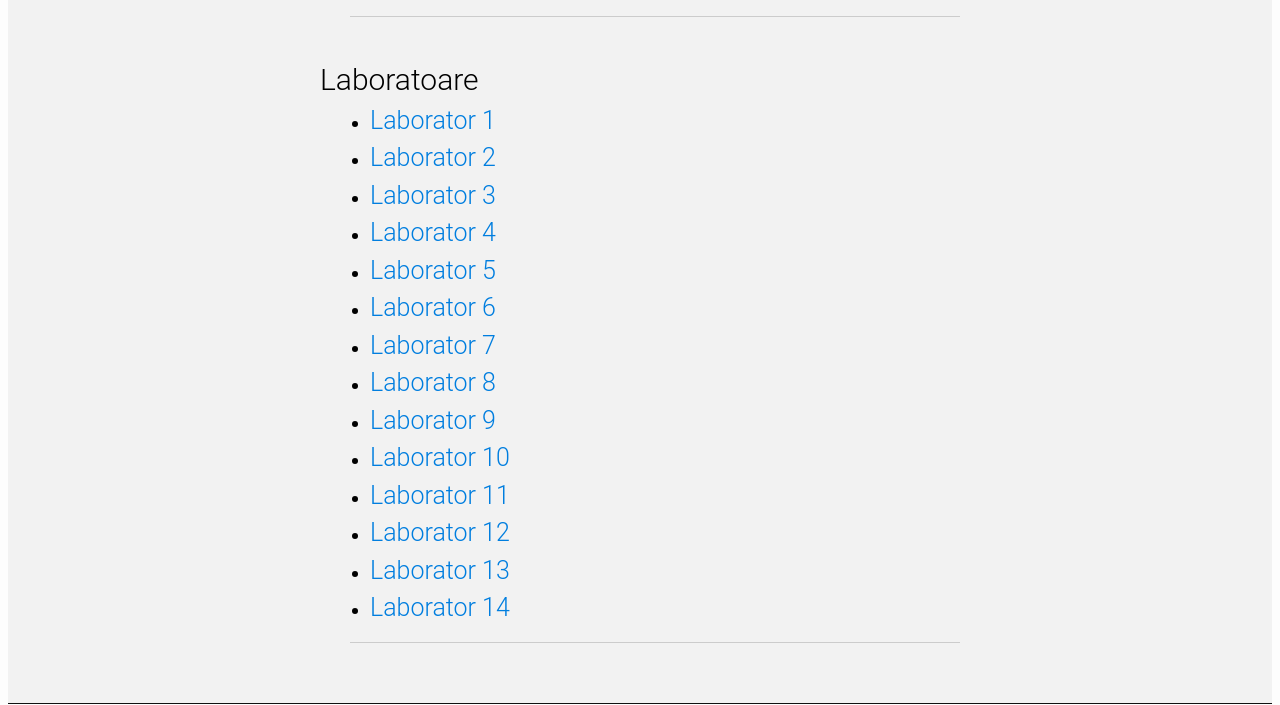
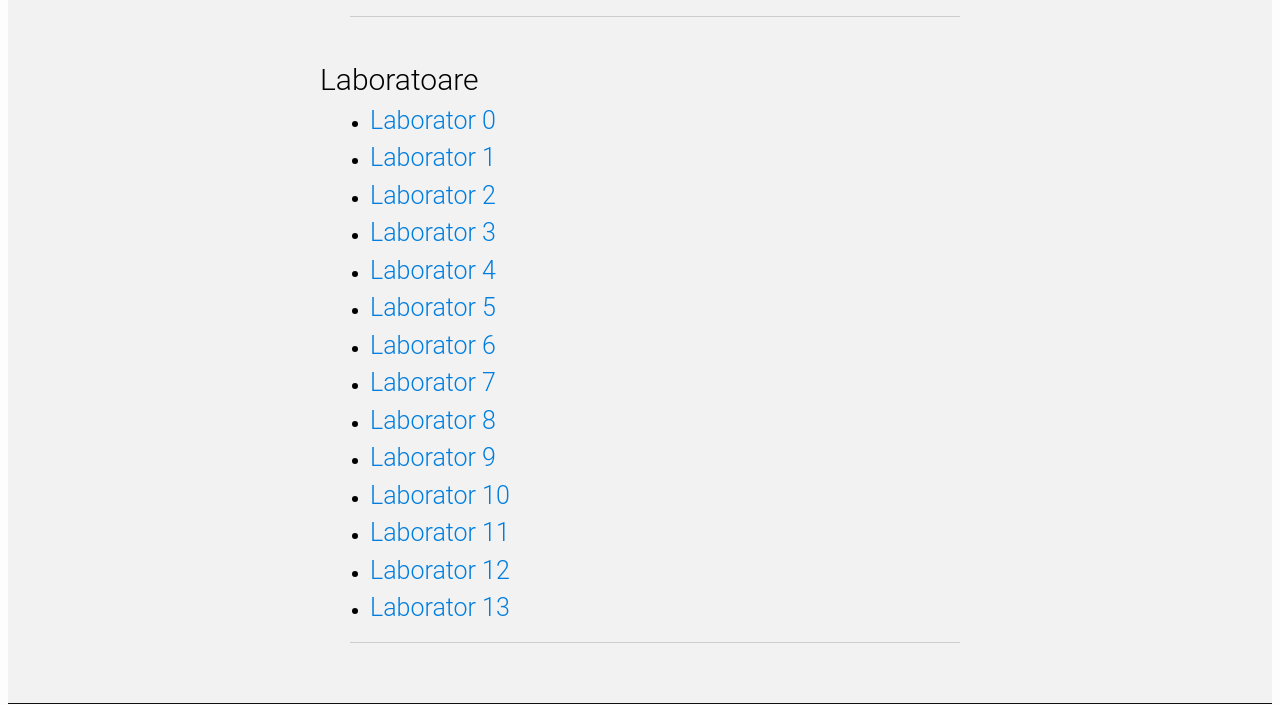
Before and after one commit to IuliaDuta/ASD, a Jekyll site: the page built from index.html, in a window 1280 px wide. Shown: the part 484-1189 px from the top of the page. Built offline with Jekyll 4.4.1, drawn with Linux system fonts in a browser that asks for light colours; some of the changed lines change nothing that is shown.

Commit message:
Update index.html

```diff
--- a/index.html
+++ b/index.html
@@ -54,72 +54,72 @@
           <div class="item">
             <ul>
                 <li>
+                    <a href="Laboratoare/Laborator0">
+                        Laborator 0 <p> Ciurul lui Erathostene, Alg Euclid, Factorizare </p>
+                    </a>
+                </li>
+                <li>
                     <a href="Laboratoare/Laborator1">
                         Laborator 1 <p> stive, cozi, deque </p>
                     </a>
                 </li>
                 <li>
                     <a href="Laboratoare/Laborator2">
-                        Laborator 2 <p> stive, cozi, deque </p>
+                        Laborator 2 <p> sortari </p>
                     </a>
                 </li>
                 <li>
                     <a href="Laboratoare/Laborator3">
-                        Laborator 3 <p> stive, cozi, deque </p>
+                        Laborator 3 <p> RMQ, batog </p>
                     </a>
                 </li>
                 <li>
                     <a href="Laboratoare/Laborator4">
-                        Laborator 4 <p> stive, cozi, deque </p>
+                        Laborator 4 <p> cautare binara, exp in timp log </p>
                     </a>
                 </li>
                 <li>
                     <a href="Laboratoare/Laborator5">
-                        Laborator 5 <p> stive, cozi, deque </p>
+                        Laborator 5 <p> sdo, exponetiere de matrici </p>
                     </a>
                 </li>
                 <li>
                     <a href="Laboratoare/Laborator6">
-                        Laborator 6 <p> stive, cozi, deque </p>
+                        Laborator 6 <p> heap, heapsort </p>
                     </a>
                 </li>
                 <li>
                     <a href="Laboratoare/Laborator7">
-                        Laborator 7 <p> stive, cozi, deque </p>
+                        Laborator 7 <p> arbint, aib </p>
                     </a>
                 </li>
                 <li>
                     <a href="Laboratoare/Laborator8">
-                        Laborator 8 <p> stive, cozi, deque </p>
+                        Laborator 8 <p> BFD, DFS, Dijkstra </p>
                     </a>
                 </li>
                 <li>
                     <a href="Laboratoare/Laborator9">
-                        Laborator 9 <p> stive, cozi, deque </p>
+                        Laborator 9 <p> hashuri </p>
                     </a>
                 </li>
                 <li>
                     <a href="Laboratoare/Laborator10">
-                        Laborator 10 <p> stive, cozi, deque </p>
+                        Laborator 10 <p> Huffman </p>
                     </a>
                 </li>
                 <li>
                     <a href="Laboratoare/Laborator11">
-                        Laborator 11 <p> stive, cozi, deque </p>
+                        Laborator 11 <p> APM </p>
                     </a>
                 </li>
                 <li>
                     <a href="Laboratoare/Laborator12">
-                        Laborator 12 <p> stive, cozi, deque </p>
+                        Laborator 12 <p> Grafuri </p>
                     </a>
                 </li>
                 <li>
                     <a href="Laboratoare/Laborator13">
-                        Laborator 13 <p> stive, cozi, deque </p>
+                        Laborator 13 <p> KMP, altele </p>
                     </a>
                 </li>
-                <li>
-                    <a href="Laboratoare/Laborator14">
-                        Laborator 14 <p> stive, cozi, deque </p>
-                    </a>
-                </li>
```
